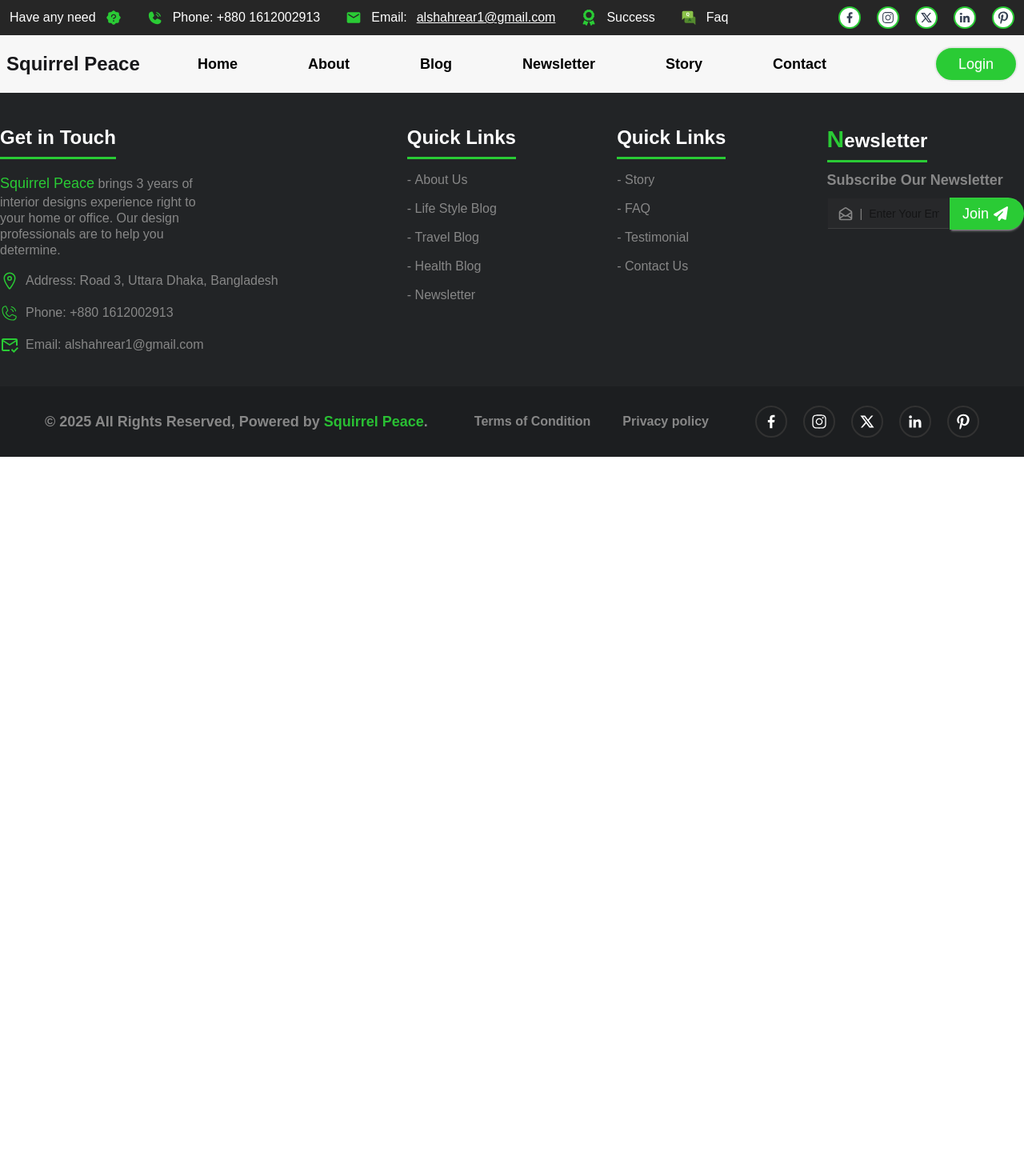
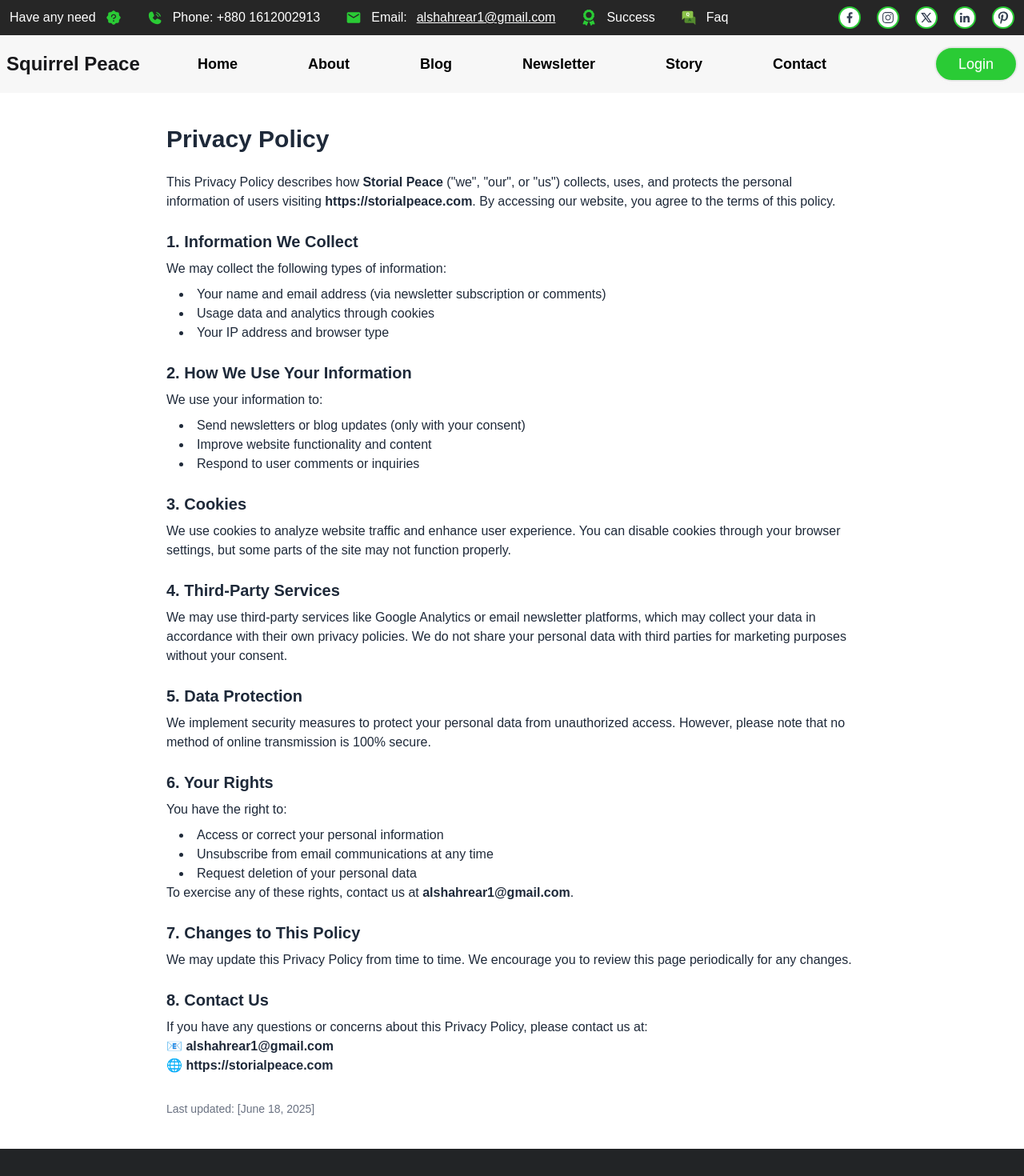
Before and after one commit to alshahrear/squirrel-peace-client, a React (Vite) app: page /privacyPolicy in a window 1280 px wide. Shown: the top 1470 px of the page at 80% size. Before the commit the page ends 800 px from the top, so only its background shows below. Built offline with nearby package versions, Linux system fonts and the light colour scheme; no server answers.

Commit message:
privacy policy page

```diff
--- a/src/Components/Layout/Footer/Footer.jsx
+++ b/src/Components/Layout/Footer/Footer.jsx
@@ -95,13 +95,13 @@ const Footer = () => {
                     </div>
                     <div className="flex items-center gap-10">
                         <p className="link-hover text-[16px] hover:text-[#2acb35]">
-                            <NavLink to="/termCondition">
-                                Terms of Condition
+                            <NavLink to="/privacyPolicy">
+                                Privacy policy
                             </NavLink>
                         </p>
                         <p className="link-hover text-[16px] hover:text-[#2acb35]">
-                            <NavLink to="/privacyPolicy">
-                                Privacy policy
+                            <NavLink to="/termCondition">
+                                Terms of Condition
                             </NavLink>
                         </p>
                     </div>
--- a/src/Components/Pages/PrivacyPolicy.jsx
+++ b/src/Components/Pages/PrivacyPolicy.jsx
@@ -1,8 +1,80 @@
+import { Helmet } from "react-helmet";
+
 
 const PrivacyPolicy = () => {
     return (
-        <div>
+        <div className="max-w-4xl mx-auto px-4 py-10 text-gray-800">
+            <Helmet>
+                <title>Privacy Policy - Storial Peace</title>
+            </Helmet>
+            <h1 className="text-3xl font-bold mb-6">Privacy Policy</h1>
+            <p className="mb-4">
+                This Privacy Policy describes how <strong>Storial Peace</strong> ("we", "our", or "us") collects, uses, and protects the personal information of users visiting <strong>https://storialpeace.com</strong>. By accessing our website, you agree to the terms of this policy.
+            </p>
 
+            <h2 className="text-xl font-semibold mt-6 mb-2">1. Information We Collect</h2>
+            <p className="mb-4">
+                We may collect the following types of information:
+                <ul className="list-disc list-inside ml-4 mt-2">
+                    <li>Your name and email address (via newsletter subscription or comments)</li>
+                    <li>Usage data and analytics through cookies</li>
+                    <li>Your IP address and browser type</li>
+                </ul>
+            </p>
+
+            <h2 className="text-xl font-semibold mt-6 mb-2">2. How We Use Your Information</h2>
+            <p className="mb-4">
+                We use your information to:
+                <ul className="list-disc list-inside ml-4 mt-2">
+                    <li>Send newsletters or blog updates (only with your consent)</li>
+                    <li>Improve website functionality and content</li>
+                    <li>Respond to user comments or inquiries</li>
+                </ul>
+            </p>
+
+            <h2 className="text-xl font-semibold mt-6 mb-2">3. Cookies</h2>
+            <p className="mb-4">
+                We use cookies to analyze website traffic and enhance user experience. You can disable cookies through your browser settings, but some parts of the site may not function properly.
+            </p>
+
+            <h2 className="text-xl font-semibold mt-6 mb-2">4. Third-Party Services</h2>
+            <p className="mb-4">
+                We may use third-party services like Google Analytics or email newsletter platforms, which may collect your data in accordance with their own privacy policies. We do not share your personal data with third parties for marketing purposes without your consent.
+            </p>
+
+            <h2 className="text-xl font-semibold mt-6 mb-2">5. Data Protection</h2>
+            <p className="mb-4">
+                We implement security measures to protect your personal data from unauthorized access. However, please note that no method of online transmission is 100% secure.
+            </p>
+
+            <h2 className="text-xl font-semibold mt-6 mb-2">6. Your Rights</h2>
+            <p className="mb-4">
+                You have the right to:
+                <ul className="list-disc list-inside ml-4 mt-2">
+                    <li>Access or correct your personal information</li>
+                    <li>Unsubscribe from email communications at any time</li>
+                    <li>Request deletion of your personal data</li>
+                </ul>
+                To exercise any of these rights, contact us at <strong>alshahrear1@gmail.com</strong>.
+            </p>
+
+            <h2 className="text-xl font-semibold mt-6 mb-2">7. Changes to This Policy</h2>
+            <p className="mb-4">
+                We may update this Privacy Policy from time to time. We encourage you to review this page periodically for any changes.
+            </p>
+
+            <h2 className="text-xl font-semibold mt-6 mb-2">8. Contact Us</h2>
+            <p className="mb-4">
+                If you have any questions or concerns about this Privacy Policy, please contact us at:
+                <br />
+                📧 <strong>alshahrear1@gmail.com</strong>
+                <br />
+                🌐 <strong>https://storialpeace.com</strong>
+            </p>
+
+            <p className="text-sm text-gray-500 mt-8">
+                Last updated: [June 18, 2025]
+            </p>
         </div>
     );
 };
--- a/src/Components/Pages/TermCondition.jsx
+++ b/src/Components/Pages/TermCondition.jsx
@@ -1,8 +1,84 @@
+import { Helmet } from "react-helmet";
 
 const TermCondition = () => {
     return (
-        <div>
+        <div className="max-w-4xl mx-auto px-4 py-10 text-gray-800">
+            <Helmet>
+                <title>Terms of Condition - Storial Peace</title>
+            </Helmet>
+            <h1 className="text-3xl font-bold mb-6">Terms and Conditions</h1>
 
+            <p className="mb-4">
+                These Terms and Conditions ("Terms") govern your use of <strong>Storial Peace</strong> located at <strong>https://storialpeace.com</strong>. By accessing or using our website, you agree to comply with and be bound by these Terms.
+            </p>
+
+            <h2 className="text-xl font-semibold mt-6 mb-2">1. Acceptance of Terms</h2>
+            <p className="mb-4">
+                By using our website, you agree to these Terms and our Privacy Policy. If you do not agree with any part of the Terms, you must discontinue using the site.
+            </p>
+
+            <h2 className="text-xl font-semibold mt-6 mb-2">2. Intellectual Property</h2>
+            <p className="mb-4">
+                All content on this website — including text, graphics, logos, and images — is the property of <strong>Storial Peace</strong> unless otherwise stated. You may not copy, reproduce, or distribute any content without written permission.
+            </p>
+
+            <h2 className="text-xl font-semibold mt-6 mb-2">3. User Responsibilities</h2>
+            <p className="mb-4">
+                Users must not:
+                <ul className="list-disc list-inside ml-4 mt-2">
+                    <li>Post spam, abusive or offensive content</li>
+                    <li>Use the website for unlawful purposes</li>
+                    <li>Attempt to hack, damage, or disrupt the site</li>
+                </ul>
+            </p>
+
+            <h2 className="text-xl font-semibold mt-6 mb-2">4. Comments and Contributions</h2>
+            <p className="mb-4">
+                By submitting comments or content to our website, you grant us the right to use, edit, and display that content publicly. We reserve the right to remove any content that violates our terms or community guidelines.
+            </p>
+
+            <h2 className="text-xl font-semibold mt-6 mb-2">5. External Links</h2>
+            <p className="mb-4">
+                Our website may contain links to third-party websites. We are not responsible for the content or practices of those websites. You access them at your own risk.
+            </p>
+
+            <h2 className="text-xl font-semibold mt-6 mb-2">6. Termination</h2>
+            <p className="mb-4">
+                We reserve the right to suspend or terminate your access to the website at any time for violations of these Terms or any applicable law.
+            </p>
+
+            <h2 className="text-xl font-semibold mt-6 mb-2">7. Disclaimer</h2>
+            <p className="mb-4">
+                The content on this site is provided for informational purposes only. We do not guarantee its accuracy, completeness, or reliability.
+            </p>
+
+            <h2 className="text-xl font-semibold mt-6 mb-2">8. Limitation of Liability</h2>
+            <p className="mb-4">
+                We shall not be liable for any direct, indirect, incidental, or consequential damages resulting from the use of our website.
+            </p>
+
+            <h2 className="text-xl font-semibold mt-6 mb-2">9. Modifications</h2>
+            <p className="mb-4">
+                We reserve the right to update or change these Terms at any time. Continued use of the website after changes implies acceptance of the updated Terms.
+            </p>
+
+            <h2 className="text-xl font-semibold mt-6 mb-2">10. Governing Law</h2>
+            <p className="mb-4">
+                These Terms shall be governed by and interpreted in accordance with the laws of Bangladesh.
+            </p>
+
+            <h2 className="text-xl font-semibold mt-6 mb-2">11. Contact Us</h2>
+            <p className="mb-4">
+                For questions or concerns about these Terms, please contact us at:
+                <br />
+                📧 <strong>alshahrear1@gmail.com</strong>
+                <br />
+                🌐 <strong>https://storialpeace.com</strong>
+            </p>
+
+            <p className="text-sm text-gray-500 mt-8">
+                Last updated: [June 18, 2025]
+            </p>
         </div>
     );
 };
```
